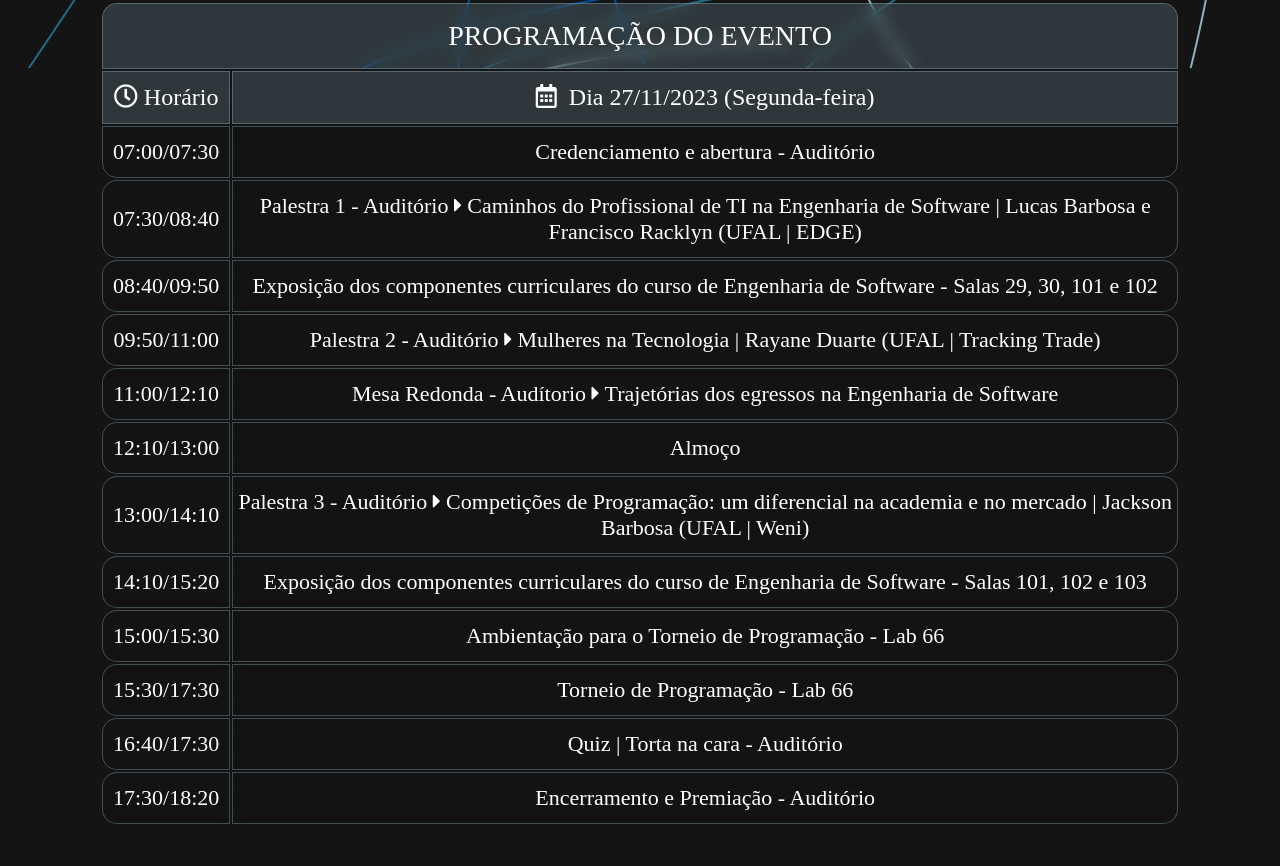
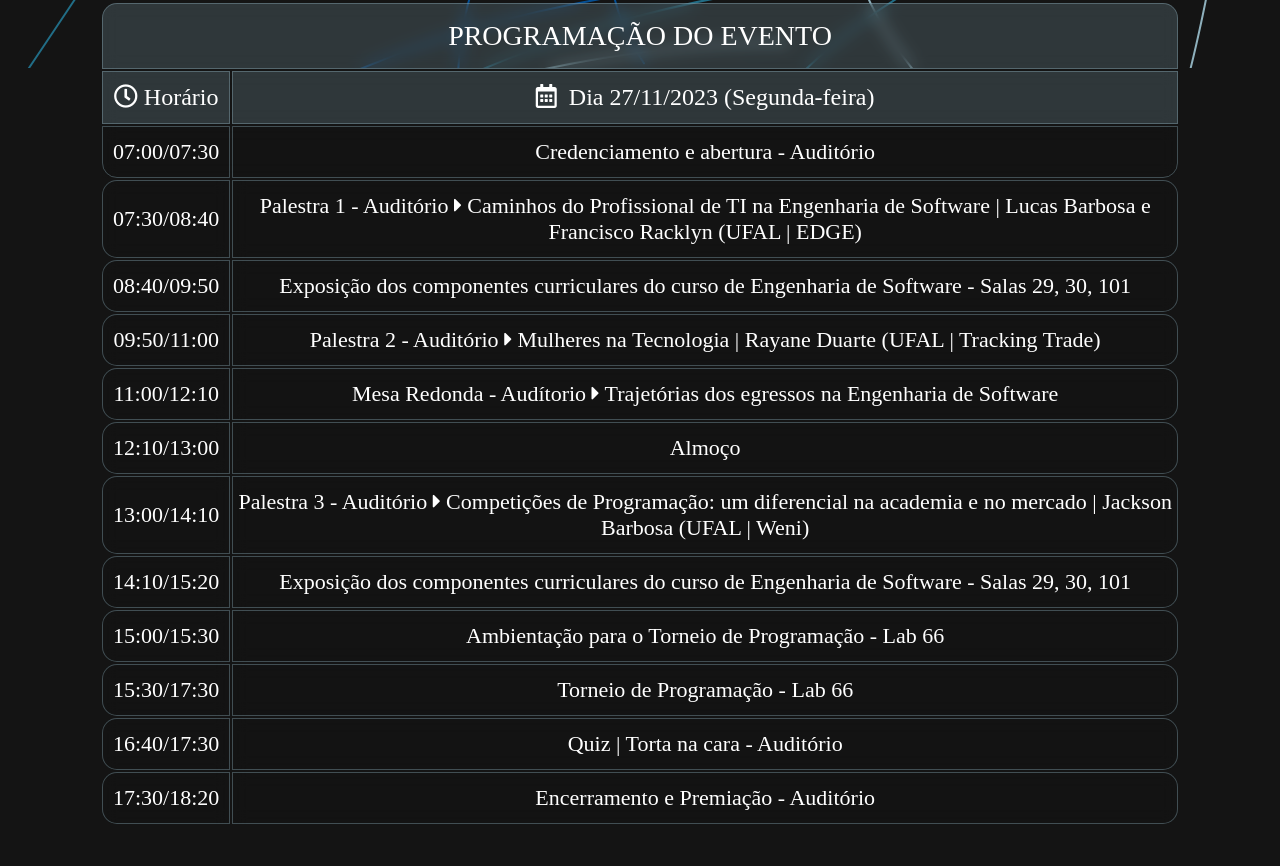
Before and after one commit to mnru-44/Site-SoftTech-IFAL, a plain HTML site: page index.html in a window 1280 px wide. Shown: the part 902-1768 px from the top of the page. Drawn offline with nearby package versions, Linux system fonts and the light colour scheme; a web font is replaced by a local one.

Commit message:
ajuste pequeno

```diff
--- a/index.html
+++ b/index.html
@@ -130,7 +130,7 @@
                             08:40/09:50
                         </td>
                         <td class="dia-evento">
-                            Exposição dos componentes curriculares do curso de Engenharia de Software - Salas 29, 30, 101 e 102
+                            Exposição dos componentes curriculares do curso de Engenharia de Software - Salas 29, 30, 101
                         </td>
                     </tr>
                     <tr class="dia">
@@ -171,8 +171,7 @@
                             14:10/15:20
                         </td>
                         <td class="dia-evento">
-                            Exposição dos componentes curriculares do curso de Engenharia de Software - Salas 101, 102 e
-                            103
+                            Exposição dos componentes curriculares do curso de Engenharia de Software - Salas 29, 30, 101
                         </td>
                     </tr>
                     <tr class="dia">
--- a/styles.css
+++ b/styles.css
@@ -481,7 +481,7 @@ td {
 #inscricao-torneio {
     padding-inline: 38px;
     height: 66px;
-    font-size: 28px;
+    font-size: 18px;
 }
 
 @media only screen and (max-width: 1440px) {
@@ -964,7 +964,7 @@ td {
     }
 }
 
-@media only screen and (max-width: 425px) {
+@media only screen and (max-width: 550px) {
     .Navbar__ToggleShow {
         margin-top: 2%;
     }
```
